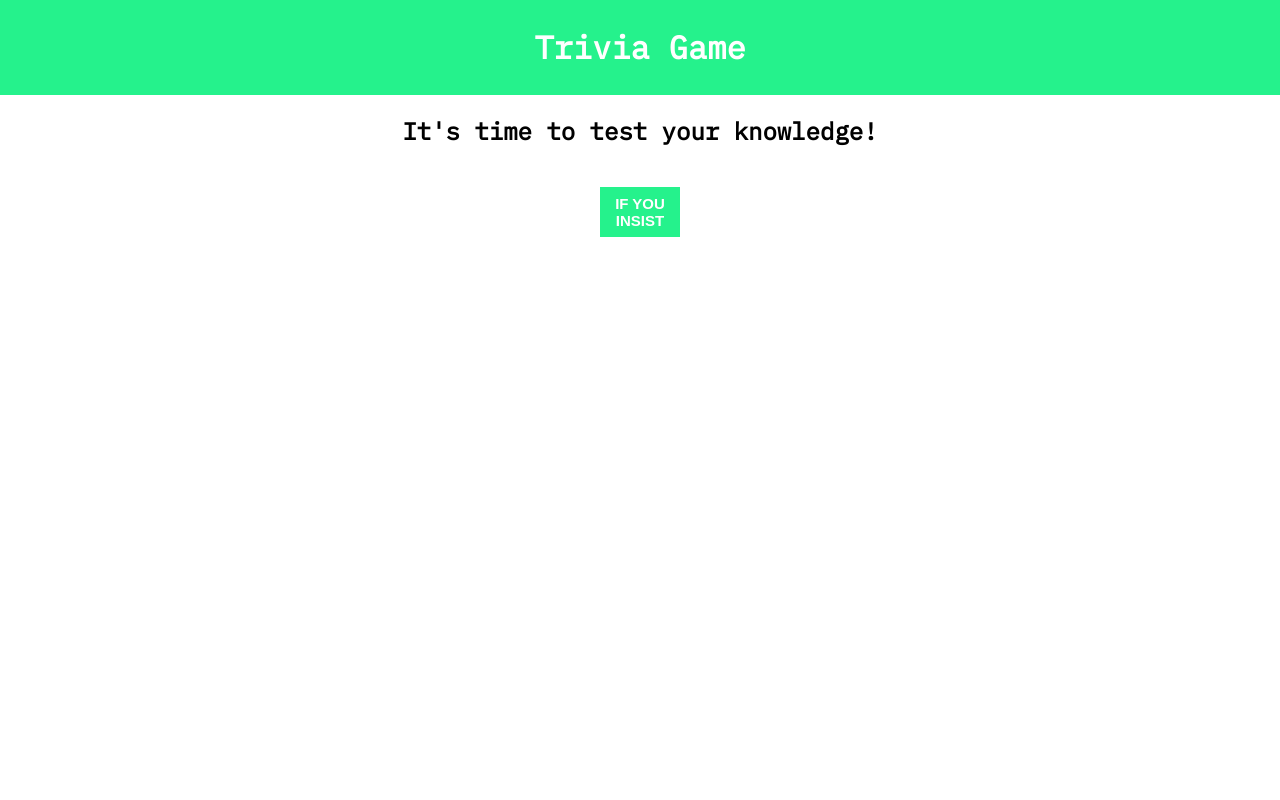
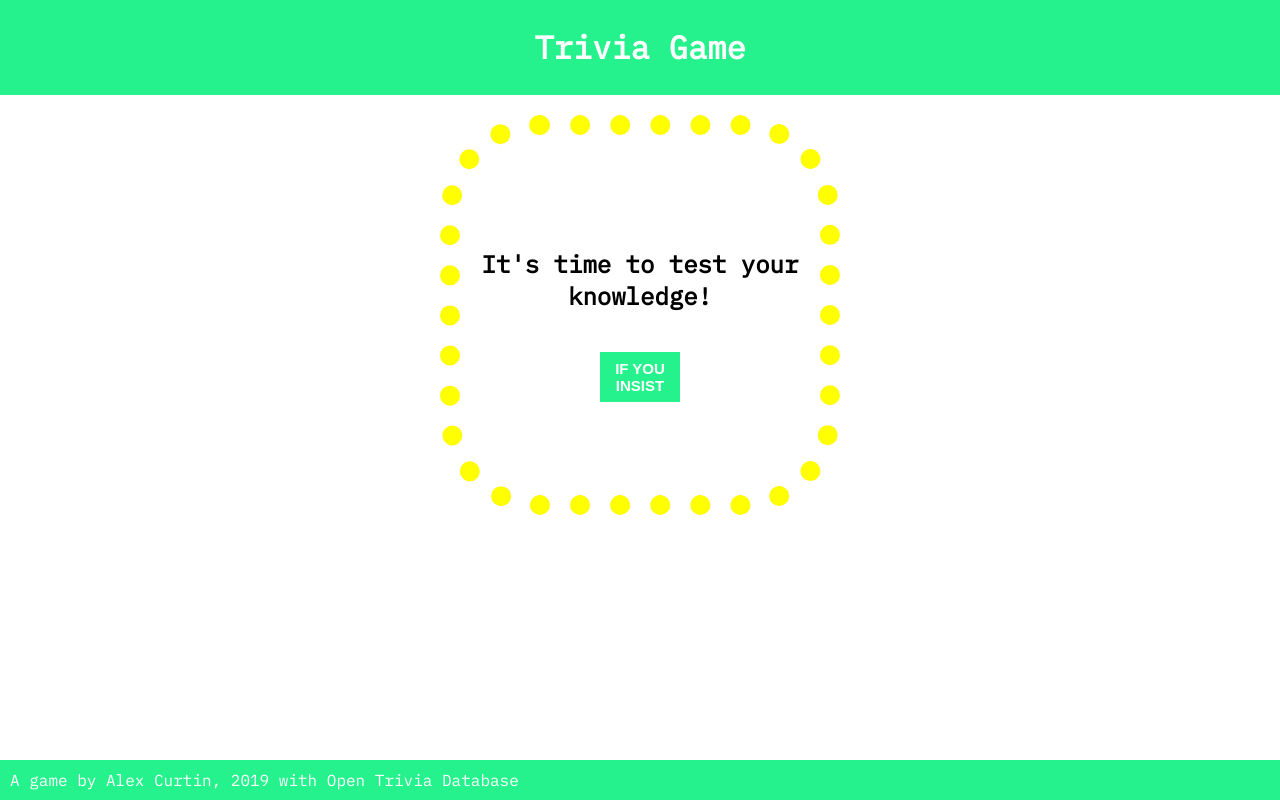
Before and after one commit to alex-curtin/SEI-Project-2, a React (Create React App) app in the folder trivia-game/: page / in a window 1280 px wide. Built offline with nearby package versions, Linux system fonts and the light colour scheme; no server answers.

Commit message:
add animation to home page

```diff
--- a/trivia-game/src/App.css
+++ b/trivia-game/src/App.css
@@ -1,6 +1,7 @@
 .App {
   text-align: center;
   font-family: 'IBM Plex Mono', sans-serif;
+  height: 100%;
 }
 
 header {
@@ -9,7 +10,7 @@ header {
   color: white;
 }
 
-/* BUTTON DEFAULT */
+/* BUTTON DEFAULTS */
 button {
   border: none;
   font-size: 15px;
@@ -20,11 +21,36 @@ button:hover {
   cursor: pointer;
 }
 
+/* HOME SECTION */
+#home {
+border: 20px dotted yellow;
+width: 400px;
+height: 400px;
+margin: 20px auto;
+display: flex;
+flex-direction: column;
+justify-content: center;
+box-sizing: border-box;
+animation: change 5s infinite linear;
+}
+
+@keyframes change {
+0% {border-radius: 100px; border: 20px dotted yellow;}
+50% {border-radius: 400px; border: 25px dotted orange;}
+100% {border-radius: 100px; border: 20px dotted yellow;}
+/* from {border-radius: 400px;}
+to {border-radius: 0;} */
+}
+
+
+
+
 /* SELECT CATEGORIES */
 #categoriesPage {
   display: flex;
   flex-direction: column;
   align-items: center;
+  margin-bottom: 60px;
 }
 
 #categoriesGrid {
@@ -215,6 +241,20 @@ font-weight: bolder;
   width: 80px;
 }
 
+footer {
+  position: fixed;
+  bottom: 0;
+  background: #25F28C;
+  color: white;
+  width: 100%;
+  text-align: left;
+  border-top: 1px solid white;
+}
+
+footer p {
+  margin: 10px;
+}
+
 @media only screen
 and (max-width: 1050px) {
   #categoriesGrid {
--- a/trivia-game/src/App.js
+++ b/trivia-game/src/App.js
@@ -114,6 +114,9 @@ class App extends React.Component {
             />
           }
         />
+        <footer>
+          <p>A game by Alex Curtin, 2019 with Open Trivia Database</p>
+        </footer>
       </div>
     );
   }
```
